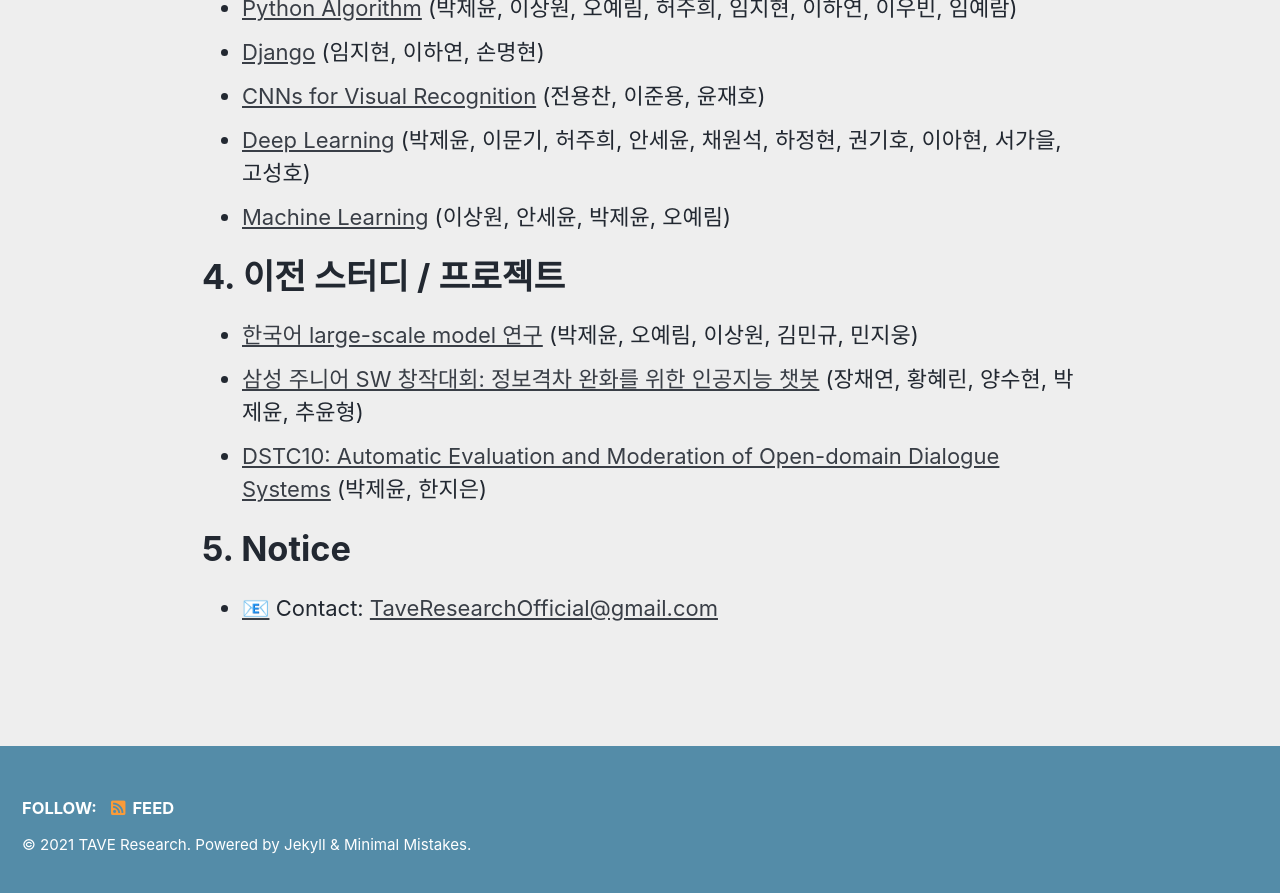
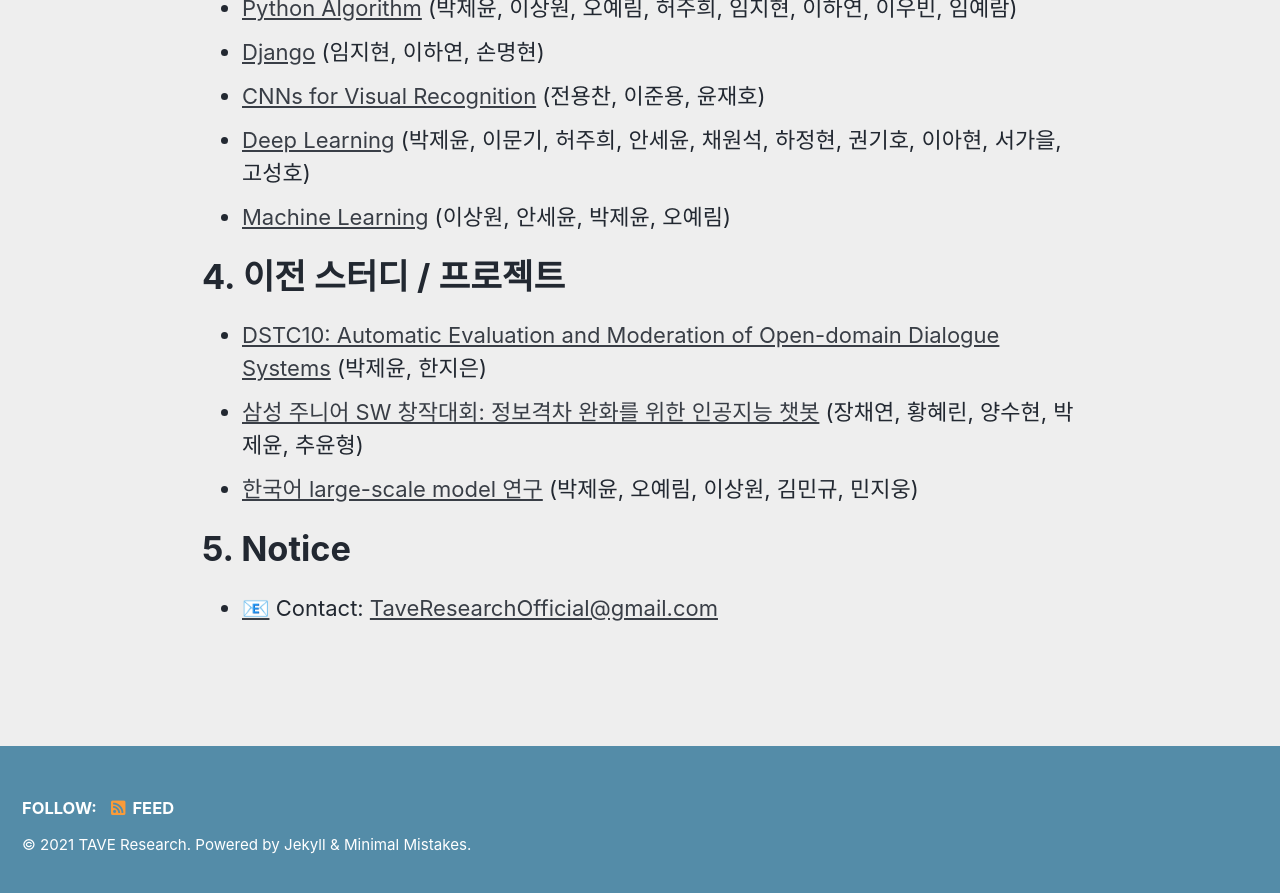
Before and after one commit to TAVEResearch/TAVEResearch.github.io, a Jekyll site: the page built from about.md, in a window 1280 px wide and 900 px high, scrolled down 1574 px. Shown: the top 893 px of the window. Built offline with Jekyll 4.4.1, drawn with Linux system fonts in a browser that asks for light colours; cached includes are drawn as plain includes.

```diff
--- a/about.md
+++ b/about.md
@@ -40,9 +40,9 @@ author_profile: false
 
 # 4. 이전 스터디 / 프로젝트
 
+- [DSTC10: Automatic Evaluation and Moderation of Open-domain Dialogue Systems](https://github.com/Jeiyoon/dstc10) (박제윤, 한지은)
+- [삼성 주니어 SW 창작대회: 정보격차 완화를 위한 인공지능 챗봇](https://github.com/hyerinh/CBNGR) (장채연, 황혜린, 양수현, 박제윤, 추윤형)
 - [한국어 large-scale model 연구](https://github.com/TAVEResearch/Korean_large-scale_model) (박제윤, 오예림, 이상원, 김민규, 민지웅)
-- [삼성 주니어 SW 창작대회: 정보격차 완화를 위한 인공지능 챗봇](https://github.com/hyerinh/CBNGR) (장채연, 황혜린, 양수현, 박제윤, 추윤형)
-- [DSTC10: Automatic Evaluation and Moderation of Open-domain Dialogue Systems](https://github.com/Jeiyoon/dstc10) (박제윤, 한지은)
 
 # 5. Notice
 
```
